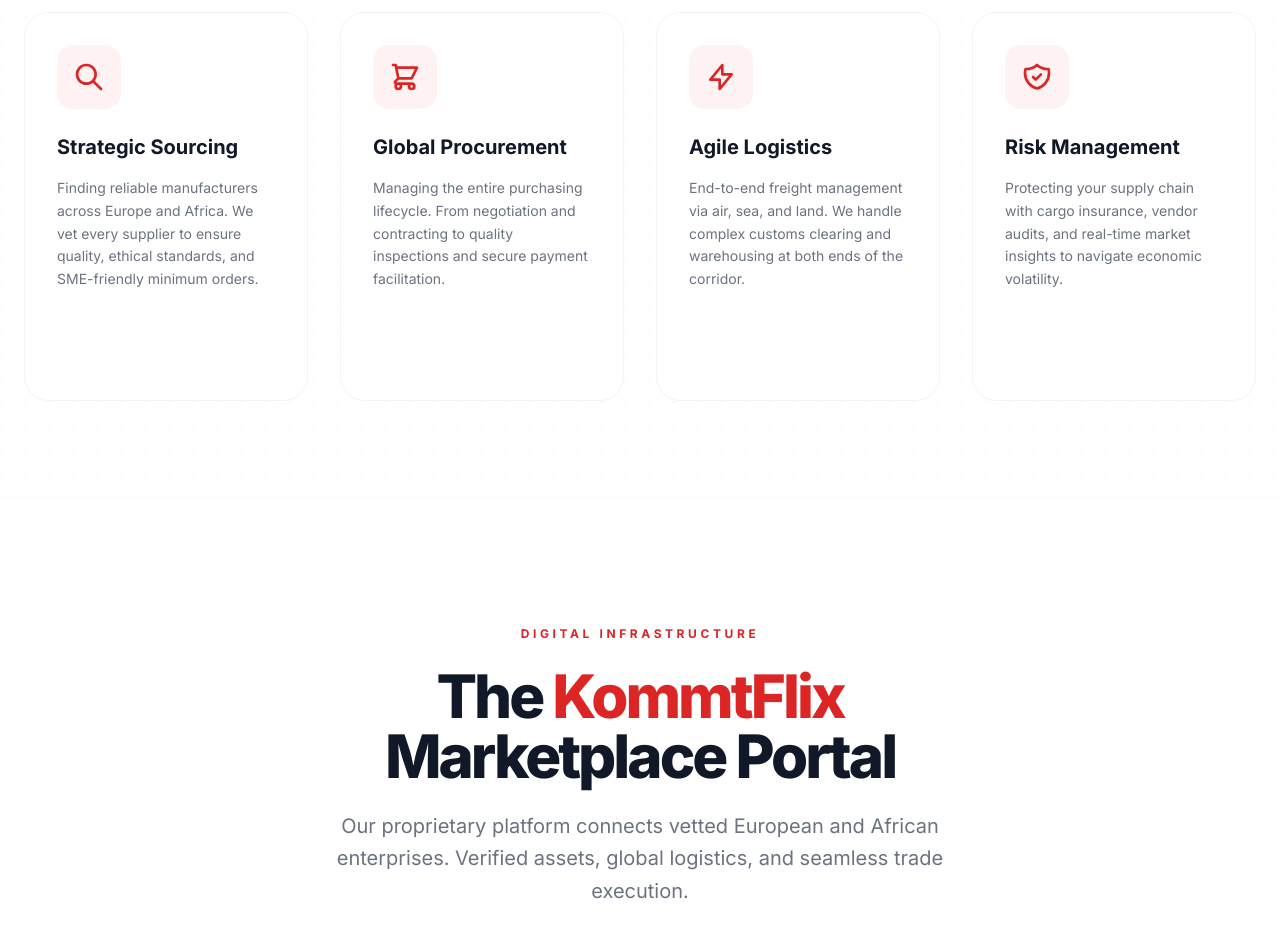
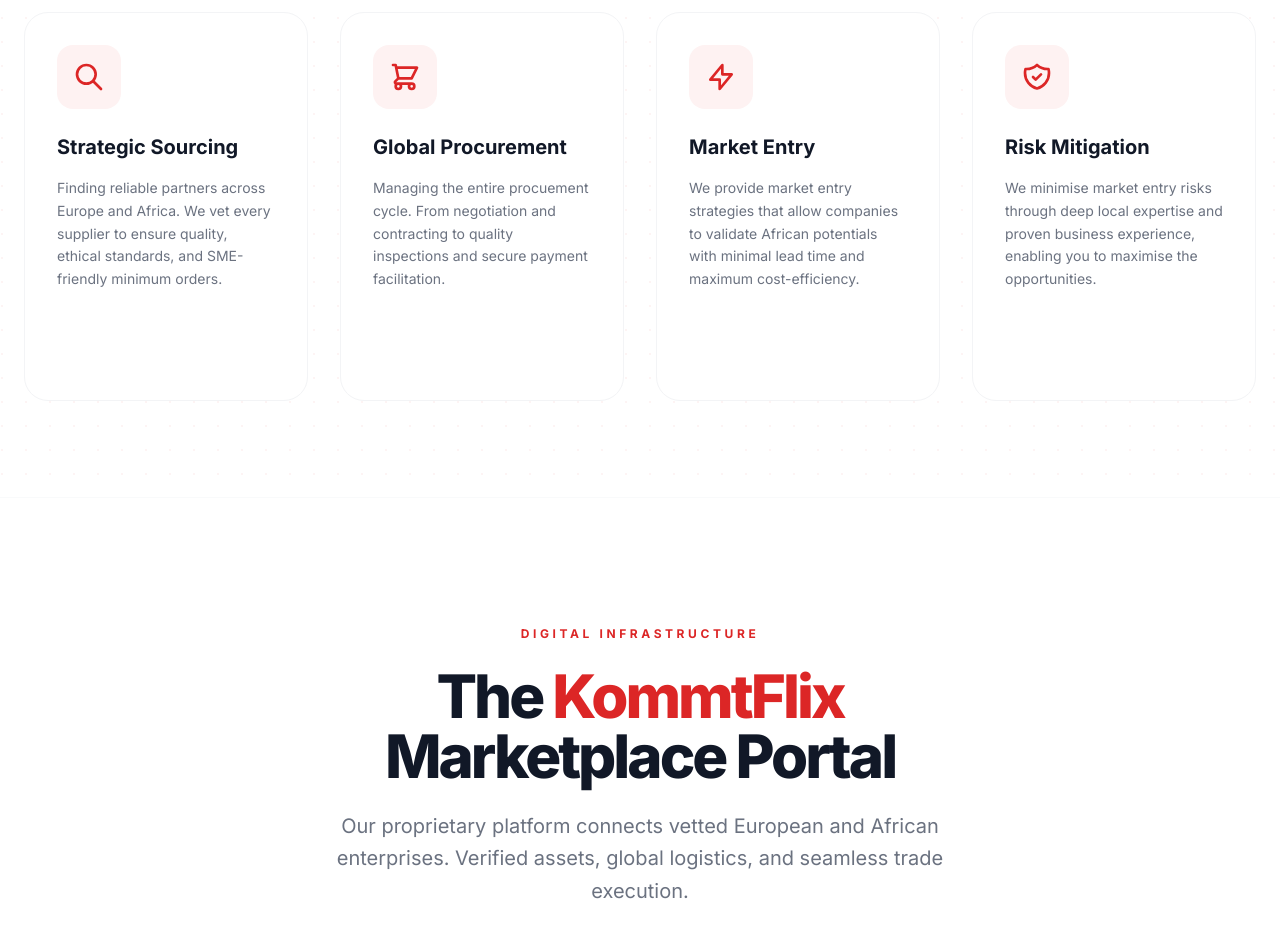
Before and after one commit to igariga1/kommtflix-web, a React (Vite) app: page / in a window 1280 px wide. Shown: the part 1040-1970 px from the top of the page. Built offline with nearby package versions, Linux system fonts and the light colour scheme.

Commit message:
Update service titles and descriptions
Updated service titles to fit much better in the service direction.

```diff
--- a/components/Services.tsx
+++ b/components/Services.tsx
@@ -13,7 +13,7 @@
   {
     id: 1,
     title: "Strategic Sourcing",
-    description: "Finding reliable manufacturers across Europe and Africa. We vet every supplier to ensure quality, ethical standards, and SME-friendly minimum orders.",
+    description: "Finding reliable partners across Europe and Africa. We vet every supplier to ensure quality, ethical standards, and SME-friendly minimum orders.",
     icon: (
       <svg className="w-8 h-8" fill="none" stroke="currentColor" viewBox="0 0 24 24">
         <path strokeLinecap="round" strokeLinejoin="round" strokeWidth="2" d="M21 21l-6-6m2-5a7 7 0 11-14 0 7 7 0 0114 0z" />
@@ -23,7 +23,7 @@
   {
     id: 2,
     title: "Global Procurement",
-    description: "Managing the entire purchasing lifecycle. From negotiation and contracting to quality inspections and secure payment facilitation.",
+    description: "Managing the entire procuement cycle. From negotiation and contracting to quality inspections and secure payment facilitation.",
     icon: (
       <svg className="w-8 h-8" fill="none" stroke="currentColor" viewBox="0 0 24 24">
         <path strokeLinecap="round" strokeLinejoin="round" strokeWidth="2" d="M3 3h2l.4 2M7 13h10l4-8H5.4M7 13L5.4 5M7 13l-2.293 2.293c-.63.63-.184 1.707.707 1.707H17m0 0a2 2 0 100 4 2 2 0 000-4zm-8 2a2 2 0 11-4 0 2 2 0 014 0z" />
@@ -32,8 +32,8 @@
   },
   {
     id: 3,
-    title: "Agile Logistics",
-    description: "End-to-end freight management via air, sea, and land. We handle complex customs clearing and warehousing at both ends of the corridor.",
+    title: "Market Entry",
+    description: "We provide market entry strategies that allow companies to validate African potentials with minimal lead time and maximum cost-efficiency.",
     icon: (
       <svg className="w-8 h-8" fill="none" stroke="currentColor" viewBox="0 0 24 24">
         <path strokeLinecap="round" strokeLinejoin="round" strokeWidth="2" d="M13 10V3L4 14h7v7l9-11h-7z" />
@@ -42,8 +42,8 @@
   },
   {
     id: 4,
-    title: "Risk Management",
-    description: "Protecting your supply chain with cargo insurance, vendor audits, and real-time market insights to navigate economic volatility.",
+    title: "Risk Mitigation",
+    description: "We minimise market entry risks through deep local expertise and proven business experience, enabling you to maximise the opportunities.",
     icon: (
       <svg className="w-8 h-8" fill="none" stroke="currentColor" viewBox="0 0 24 24">
         <path strokeLinecap="round" strokeLinejoin="round" strokeWidth="2" d="M9 12l2 2 4-4m5.618-4.016A11.955 11.955 0 0112 2.944a11.955 11.955 0 01-8.618 3.04A12.02 12.02 0 003 9c0 5.591 3.824 10.29 9 11.622 5.176-1.332 9-6.03 9-11.622 0-1.042-.133-2.052-.382-3.016z" />
```
